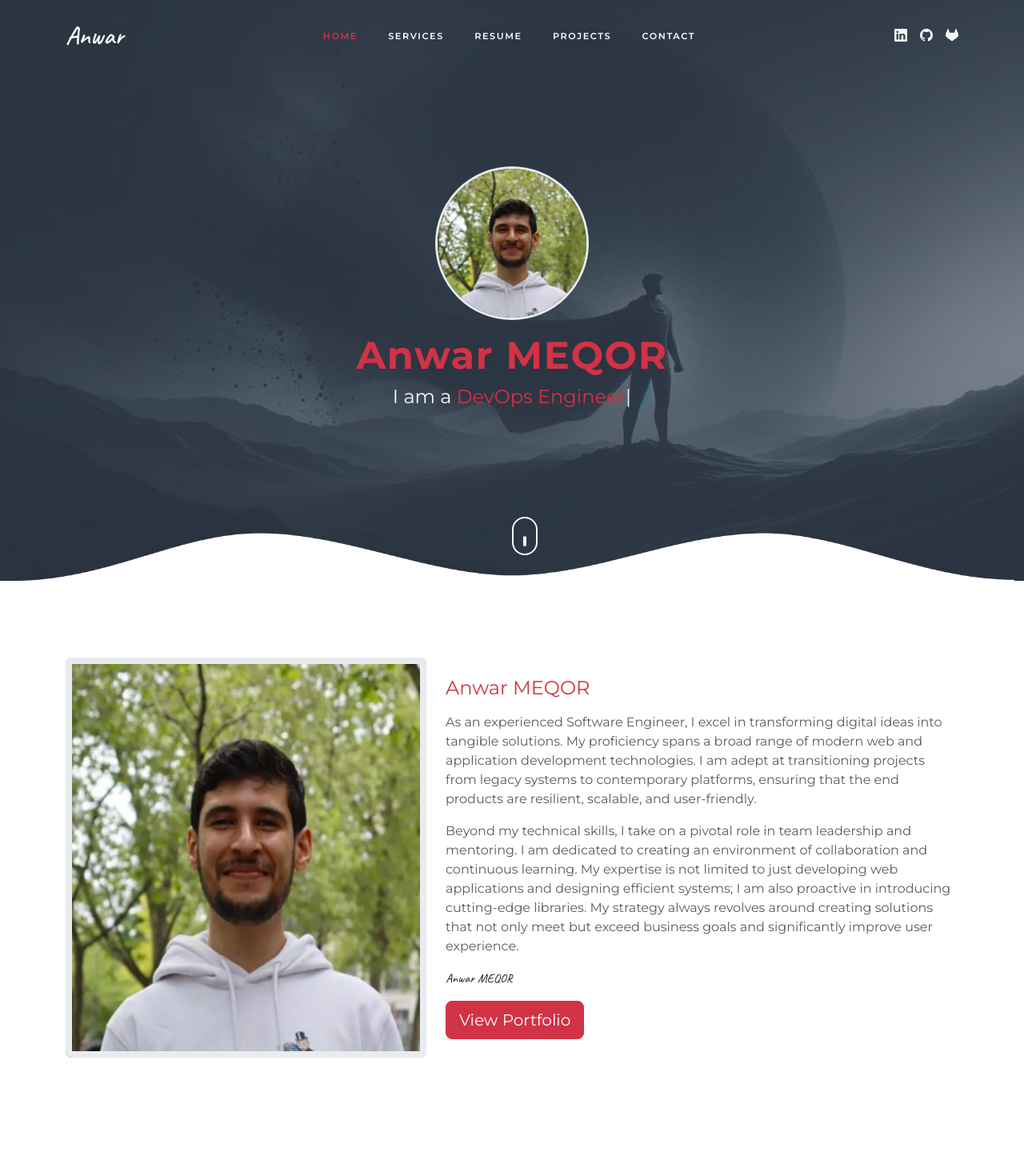
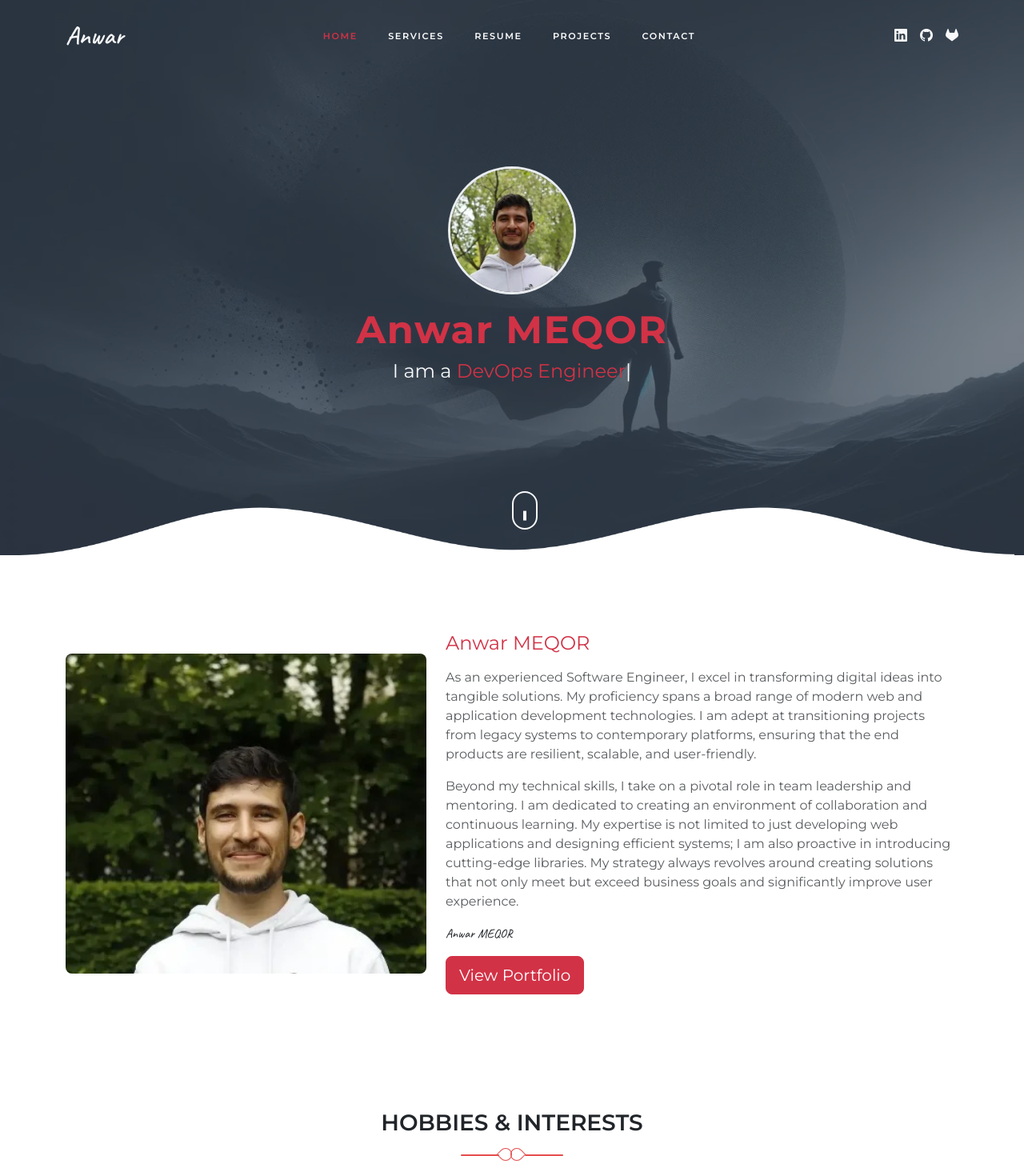
Before and after one commit to AnwarMEQOR/portfolio, an Angular app: page / in a window 1280 px wide. Shown: the top 1470 px of the page at 80% size. Built offline with nearby package versions, Linux system fonts and the light colour scheme.

Commit message:
updated pictures

```diff
--- a/src/app/pages/home/home.component.html
+++ b/src/app/pages/home/home.component.html
@@ -4,14 +4,14 @@
 	<div class="container position-relative z-1">
 		<div class="row mt-5 mt-sm-0 justify-content-center">
 			<div class="col-12 text-center">
-				<div class="title-heading">
+				<div class="small-pic position-relative d-block mx-auto">
 					<img
-						src="assets/images/home/profile.webp"
-						class="img-fluid rounded-circle border border-3 border-light-subtle small-pic"
-						width="192"
-						height="192"
+						ngSrc="assets/images/home/profile.webp"
+						class="img-fluid rounded-circle border border-3 border-light-subtle"
+						fill="true"
 						alt="Anwar MEQOR's Profile Picture"
 					/>
+				</div>
 				<h1 class="heading fw-bold text-primary mt-3">Anwar MEQOR</h1>
 				<h2 class="fs-4 text-light">
 					I am a
@@ -26,7 +26,6 @@
 						CyberSecurity Specialist</span
 					><span>|</span>
 				</h2>
-				</div>
 			</div>
 		</div>
 	</div>
@@ -59,11 +58,11 @@
 		<div class="col-md-5">
 			<div class="position-relative about-hero">
 				<img
-					src="assets/images/home/profile.webp"
-					class="rounded-3 w-100"
+					ngSrc="assets/images/home/profile-large.webp"
+					class="rounded-3 w-100 object-fit-cover"
 					alt="Anwar's profile picture"
-					width="400"
-					height="500"
+					fill="true"
+					priority="true"
 				/>
 			</div>
 		</div>
--- a/src/app/pages/home/home.component.scss
+++ b/src/app/pages/home/home.component.scss
@@ -3,6 +3,10 @@
 	background-position: center center;
 	padding: 13rem 0;
 	background-image: url('/assets/images/home/hero.webp');
+	.small-pic {
+		width: 10rem !important;
+		height: 10rem !important;
+	}
 	.bg-overlay {
 		background-color: rgba(#3c4858, 0.7);
 		position: absolute;
@@ -13,15 +17,11 @@
 		width: 100%;
 		height: 100%;
 	}
-	.title-heading {
-		.heading {
-			font-size: 3rem;
-			letter-spacing: 0.1rem;
-		}
-		img {
-			height: 12rem;
-		}
+	.heading {
+		font-size: 3rem;
+		letter-spacing: 0.1rem;
 	}
+
 	.mouse-icon {
 		height: 3rem;
 		width: 2rem;
@@ -34,10 +34,6 @@
 		.mover {
 			-webkit-animation: mover 1s infinite alternate;
 			animation: mover 1s infinite alternate;
-		}
-		.small-pic {
-			width: 10rem !important;
-			height: auto;
 		}
 	}
 	@keyframes mover {
@@ -119,6 +115,8 @@
 	background: url('/assets/images/home/bg-counter.webp') center center;
 }
 .about-hero {
+	height: 25rem;
+	width: auto;
 	&:before {
 		content: '';
 		position: absolute;
```
Also changed, not shown: src/assets/images/home/profile-large.webp (added), src/assets/images/home/profile.webp. Lines whose indentation alone changed are shown as unchanged.
